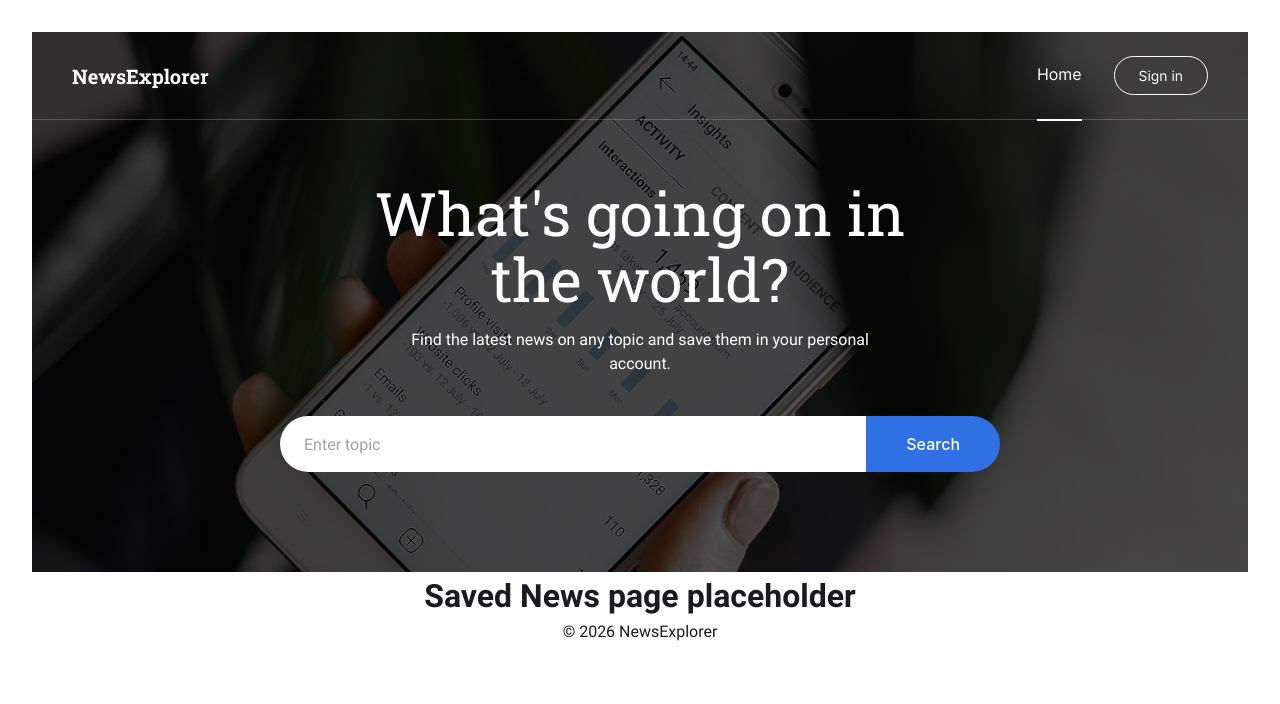
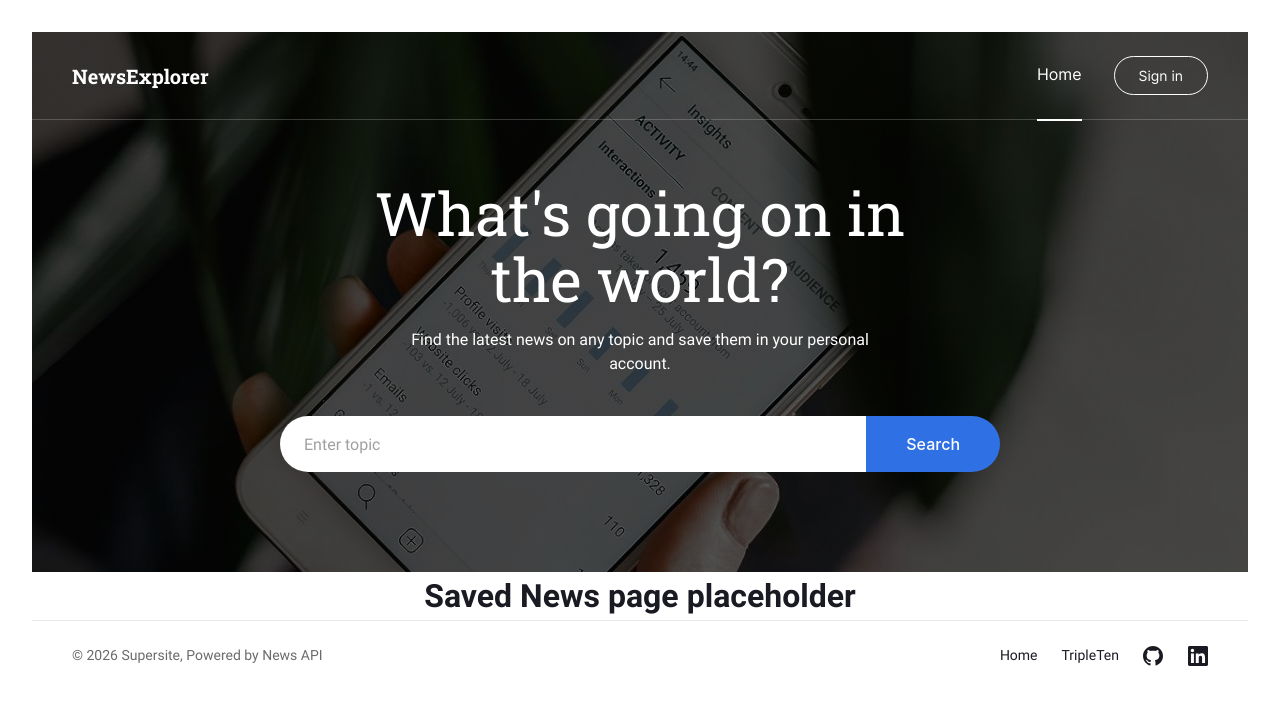
Before and after one commit to jadynwilson/news-explorer-frontend, a React (Vite) app: page /saved-news in a window 1280 px wide. Shown: the top 704 px of the page. Built offline with nearby package versions, Linux system fonts and the light colour scheme; a web font is replaced by a local one.

Commit message:
Built the About page

```diff
--- a/src/components/About/About.css
+++ b/src/components/About/About.css
@@ -0,0 +1,57 @@
+.about {
+  display: flex;
+  align-items: center;
+  gap: 80px;
+  max-width: 1280px;
+  margin: 0 auto;
+  padding: 80px 40px;
+}
+.about__image-placeholder {
+  flex-shrink: 0;
+  width: 464px;
+  height: 464px;
+  border-radius: 50%;
+  overflow: hidden;
+}
+
+.about__image {
+  width: 100%;
+  height: 100%;
+  object-fit: cover;
+  border-radius: 50%;
+}
+
+.about__placeholder-text {
+  color: #ffffff;
+  font-family: var(--font-body);
+  font-size: 14px;
+  text-align: center;
+  max-width: 200px;
+}
+
+.about__content {
+  flex: 1;
+  text-align: left;
+}
+
+.about__heading {
+  font-family: var(--font-display);
+  font-weight: 400;
+  font-size: 36px;
+  color: var(--color-text);
+  margin-bottom: 24px;
+  text-align: left;
+}
+
+.about__text {
+  font-family: var(--font-body);
+  font-size: 16px;
+  color: var(--color-text);
+  line-height: 1.6;
+  margin-bottom: 16px;
+  text-align: left;
+}
+
+.about__text:last-child {
+  margin-bottom: 0;
+}
--- a/src/components/About/About.jsx
+++ b/src/components/About/About.jsx
@@ -0,0 +1,29 @@
+import profilePhoto from "../../images/profile.jpg";
+import "./About.css";
+
+function About() {
+  return (
+    <section className="about">
+      <div className="about__image-placeholder">
+        <img
+          src={profilePhoto}
+          alt="Photo of the author"
+          className="about__image"
+        />
+      </div>
+      <div className="about__content">
+        <h2 className="about__heading">About the author</h2>
+        <p className="about__text">
+          This block describes the project author. Here you should indicate your
+          name, what you do, and which development technologies you know.
+        </p>
+        <p className="about__text">
+          You can also talk about your experience with TripleTen, what you
+          learned there, and how you can help potential customers.
+        </p>
+      </div>
+    </section>
+  );
+}
+
+export default About;
--- a/src/components/Footer/Footer.css
+++ b/src/components/Footer/Footer.css
@@ -0,0 +1,51 @@
+.footer {
+  background-color: var(--color-bg-card);
+  border-top: 1px solid #e8e8e8;
+  padding: 24px 40px;
+}
+
+.footer__container {
+  max-width: 1280px;
+  margin: 0 auto;
+  display: flex;
+  align-items: center;
+  justify-content: space-between;
+  flex-wrap: wrap;
+  gap: 16px;
+}
+
+.footer__copyright {
+  font-family: var(--font-body);
+  font-size: 14px;
+  color: #6b6b6b;
+}
+
+.footer__nav {
+  display: flex;
+  align-items: center;
+  gap: 24px;
+}
+
+.footer__link {
+  font-family: var(--font-body);
+  font-size: 14px;
+  color: var(--color-text);
+}
+
+.footer__link:hover {
+  color: var(--color-accent);
+}
+
+.footer__socials {
+  display: flex;
+  gap: 25px;
+}
+
+.footer__social-link {
+  color: var(--color-text);
+  display: flex;
+}
+
+.footer__social-link:hover {
+  color: var(--color-accent);
+}
--- a/src/components/Footer/Footer.jsx
+++ b/src/components/Footer/Footer.jsx
@@ -1,7 +1,63 @@
+import { Link } from "react-router-dom";
+import "./Footer.css";
+
 function Footer() {
+  const currentYear = new Date().getFullYear();
+
   return (
-    <footer>
-      <p>&copy; 2026 NewsExplorer</p>
+    <footer className="footer">
+      <div className="footer__container">
+        <p className="footer__copyright">
+          &copy; {currentYear} Supersite, Powered by News API
+        </p>
+        <nav className="footer__nav">
+          <Link to="/" className="footer__link">
+            Home
+          </Link>
+          <a
+            href="https://tripleten.com"
+            target="_blank"
+            rel="noopener noreferrer"
+            className="footer__link"
+          >
+            TripleTen
+          </a>
+          <div className="footer__socials">
+            <a
+              href="https://github.com/jadynwilson"
+              target="_blank"
+              rel="noopener noreferrer"
+              aria-label="GitHub"
+              className="footer__social-link"
+            >
+              <svg
+                width="20"
+                height="20"
+                viewBox="0 0 24 24"
+                fill="currentColor"
+              >
+                <path d="M12 0C5.37 0 0 5.37 0 12c0 5.3 3.438 9.8 8.207 11.387.6.113.793-.26.793-.577v-2.17c-3.338.726-4.042-1.61-4.042-1.61-.546-1.387-1.333-1.756-1.333-1.756-1.09-.745.083-.729.083-.729 1.205.085 1.84 1.237 1.84 1.237 1.07 1.834 2.807 1.304 3.492.997.108-.775.42-1.305.762-1.605-2.665-.303-5.467-1.333-5.467-5.93 0-1.31.468-2.38 1.235-3.22-.124-.303-.535-1.523.117-3.176 0 0 1.008-.322 3.3 1.23.96-.267 1.98-.4 3-.405 1.02.005 2.04.138 3 .405 2.29-1.552 3.297-1.23 3.297-1.23.653 1.653.242 2.873.118 3.176.77.84 1.233 1.91 1.233 3.22 0 4.61-2.807 5.625-5.48 5.92.43.372.823 1.102.823 2.222v3.293c0 .32.192.694.8.576C20.565 21.795 24 17.3 24 12c0-6.63-5.37-12-12-12z" />
+              </svg>
+            </a>
+            <a
+              href="https://linkedin.com/in/jadynwilson"
+              target="_blank"
+              rel="noopener noreferrer"
+              aria-label="LinkedIn"
+              className="footer__social-link"
+            >
+              <svg
+                width="20"
+                height="20"
+                viewBox="0 0 24 24"
+                fill="currentColor"
+              >
+                <path d="M20.447 20.452h-3.554v-5.569c0-1.328-.027-3.037-1.852-3.037-1.853 0-2.136 1.445-2.136 2.939v5.667H9.351V9h3.414v1.561h.046c.477-.9 1.637-1.85 3.37-1.85 3.601 0 4.267 2.37 4.267 5.455v6.286zM5.337 7.433c-1.144 0-2.063-.926-2.063-2.065 0-1.138.92-2.063 2.063-2.063 1.14 0 2.064.925 2.064 2.063 0 1.139-.925 2.065-2.064 2.065zm1.782 13.019H3.555V9h3.564v11.452zM22.225 0H1.771C.792 0 0 .774 0 1.729v20.542C0 23.227.792 24 1.771 24h20.451C23.2 24 24 23.227 24 22.271V1.729C24 .774 23.2 0 22.222 0h.003z" />
+              </svg>
+            </a>
+          </div>
+        </nav>
+      </div>
     </footer>
   );
 }
--- a/src/components/Main/Main.css
+++ b/src/components/Main/Main.css
@@ -0,0 +1,39 @@
+.results {
+  background-color: var(--color-bg-page);
+  padding: 60px 40px;
+}
+
+.results__heading {
+  font-family: var(--font-display);
+  font-weight: 400;
+  font-size: 32px;
+  color: var(--color-text);
+  max-width: 1280px;
+  margin: 0 auto 32px;
+}
+
+.results__grid {
+  list-style: none;
+  display: grid;
+  grid-template-columns: repeat(3, 400px);
+  gap: 24px;
+  justify-content: center;
+  max-width: 1280px;
+  margin: 0 auto;
+}
+
+.results__show-more {
+  display: block;
+  margin: 40px auto 0;
+  padding: 16px 48px;
+  border-radius: 100px;
+  background-color: #e8e8e8;
+  color: var(--color-text);
+  font-family: var(--font-ui);
+  font-weight: 500;
+  font-size: 16px;
+}
+
+.results__show-more:hover {
+  background-color: #dadada;
+}
--- a/src/components/Main/Main.jsx
+++ b/src/components/Main/Main.jsx
@@ -1,39 +1,96 @@
-import Preloader from "../Preloader/Preloader";
+import { useState } from "react";
 import NewsCard from "../NewsCard/NewsCard";
+import "./Main.css";
+import About from "../About/About";
 
-function Main() {
-  const testArticle = {
+const PLACEHOLDER_ARTICLES = [
+  {
     title: 'Everyone Needs a Special "Sit Spot" in Nature',
     description:
-      'Ever since I read Richard Louv\'s influential book, "Last Child in the Woods," the idea of having a special "sit spot" has stuck with me.',
+      'Ever since I read Richard Louv\'s influential book, "Last Child in the Woods," the idea of having a special "sit spot" has stuck with me. This advice, which Louv attributes to nature educator Jon Young, is for both adults and children to find...',
     urlToImage:
       "https://images.unsplash.com/photo-1518791841217-8f162f1e1131?w=600",
     publishedAt: "2020-11-04",
     source: "Treehugger",
-  };
+  },
+  {
+    title: "Nature makes you better",
+    description:
+      "We all know how good nature can make us feel. We have known it for millennia: the sound of the ocean, the scents of a forest, the way dappled sunlight dances through leaves.",
+    urlToImage:
+      "https://images.unsplash.com/photo-1506905925346-21bda4d32df4?w=600",
+    publishedAt: "2019-02-19",
+    source: "National Geographic",
+  },
+  {
+    title: "Grand Teton Renews Historic Crest Trail",
+    description:
+      '"The linking together of the Cascade and Death Canyon trails, at their heads, took place on October 1, 1933, and marked the first step in the realization of a plan whereby the hiker will be...',
+    urlToImage:
+      "https://images.unsplash.com/photo-1472791108553-c9405341e398?w=600",
+    publishedAt: "2020-10-19",
+    source: "National Parks Traveler",
+  },
+  {
+    title: "Nostalgic Photos of Tourists in U.S. National Parks",
+    description:
+      "Uri Løvevild Golman and Helle Løvevild Golman are National Geographic Explorers and conservation photographers who just completed a project and book they call their love letter to...",
+    urlToImage:
+      "https://images.unsplash.com/photo-1533240332313-0db49b459ad6?w=600",
+    publishedAt: "2020-10-19",
+    source: "National Geographic",
+  },
+  {
+    title: "Scientists Don't Know Why Polaris Is So Weird",
+    description:
+      "Humans have long relied on the starry sky to push into new frontiers, sail to the very edge of the world and find their way back home again. Even animals look to the stars to guide them.",
+    urlToImage:
+      "https://images.unsplash.com/photo-1419242902214-272b3f66ee7a?w=600",
+    publishedAt: "2020-03-16",
+    source: "Treehugger",
+  },
+];
+
+const CARDS_PER_PAGE = 3;
+
+function Main() {
+  const [visibleCount, setVisibleCount] = useState(CARDS_PER_PAGE);
+
+  const visibleArticles = PLACEHOLDER_ARTICLES.slice(0, visibleCount);
+  const hasMore = visibleCount < PLACEHOLDER_ARTICLES.length;
+
+  function handleShowMore() {
+    setVisibleCount((prev) => prev + CARDS_PER_PAGE);
+  }
 
   return (
     <main>
-      <ul
-        style={{
-          listStyle: "none",
-          display: "grid",
-          gridTemplateColumns: "repeat(3, 1fr)",
-          gap: "24px",
-          padding: "40px",
-          maxWidth: "1200px",
-          margin: "0 auto",
-        }}
-      >
+      <section className="results">
+        <h2 className="results__heading">Search results</h2>
+        <ul className="results__grid">
+          {visibleArticles.map((article, index) => (
             <NewsCard
-          article={testArticle}
+              key={index}
+              article={article}
               loggedIn={false}
               isSaved={false}
               isSavedNewsPage={false}
               onSaveClick={() => {}}
               onRemoveClick={() => {}}
             />
+          ))}
         </ul>
+        {hasMore && (
+          <button
+            type="button"
+            className="results__show-more"
+            onClick={handleShowMore}
+          >
+            Show more
+          </button>
+        )}
+      </section>
+      <About />
     </main>
   );
 }
```
Also changed, not shown: src/images/profile.jpg (added). Lines whose indentation alone changed are shown as unchanged.
